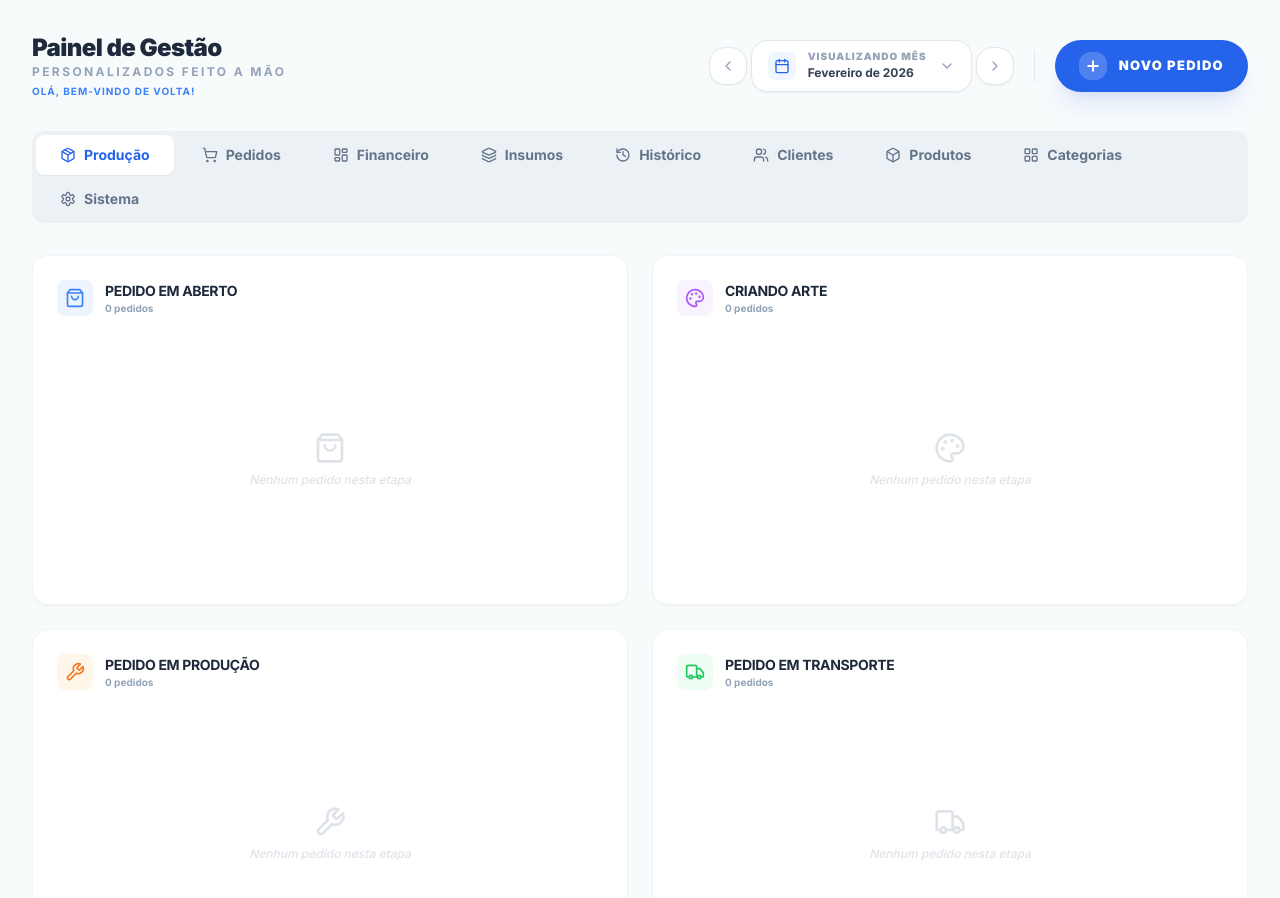
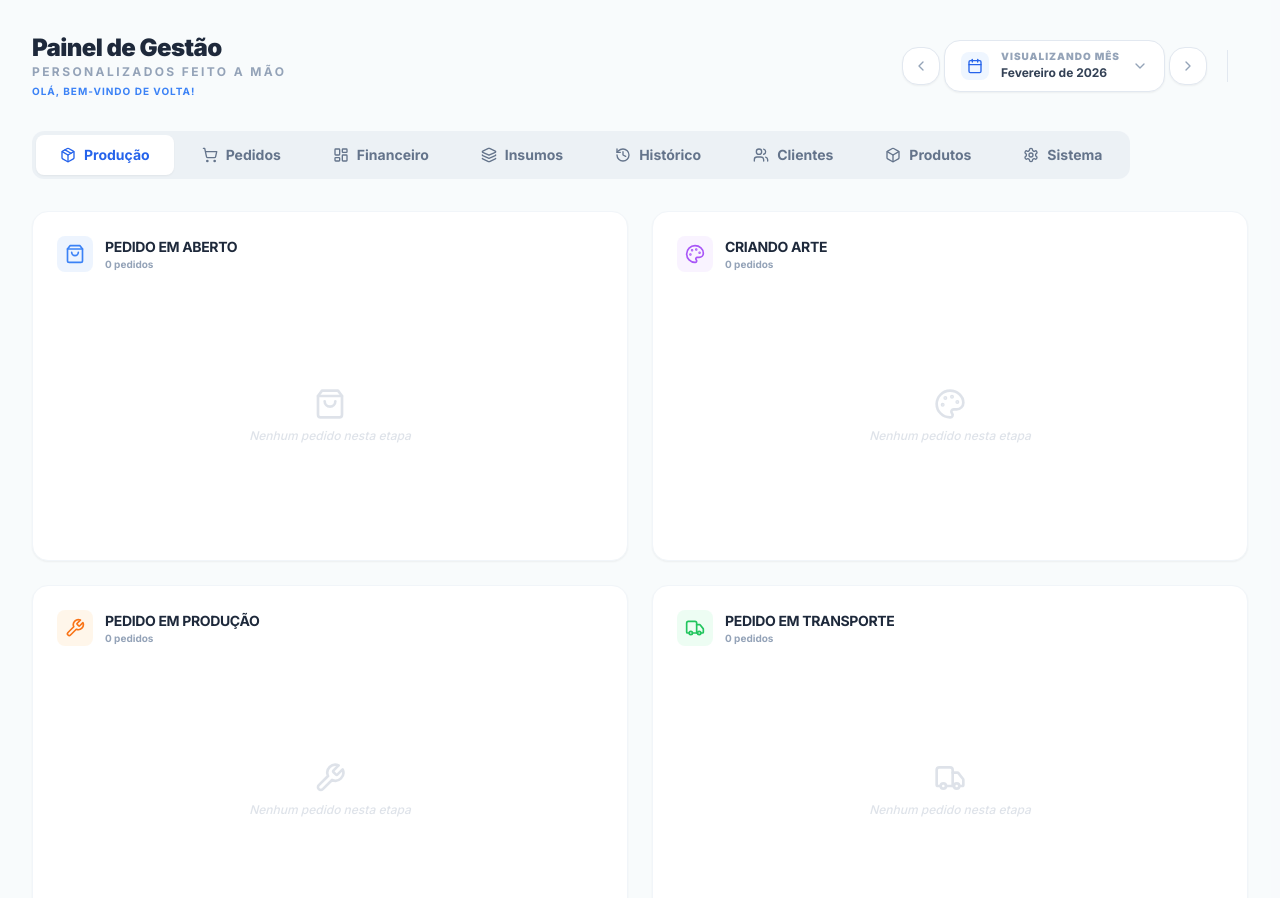
Before and after one commit to feitoamaoimpressos-prog/Personalizados, a React (Vite) app: page / in a window 1280 px wide. Shown: the top 898 px of the page. Built offline with nearby package versions, Linux system fonts and the light colour scheme.

Commit message:
feat: Remove categories grid and new order button
Removes the unused categories grid and the associated button from the header, simplifying the navigation and UI.

```diff
--- a/App.tsx
+++ b/App.tsx
@@ -9,7 +9,6 @@ import { BankAccounts } from './components/BankAccounts';
 import { ProductionGrid } from './components/ProductionGrid';
 import { CustomersGrid } from './components/CustomersGrid';
 import { ProductsGrid } from './components/ProductsGrid';
-import { CategoriesGrid } from './components/CategoriesGrid';
 import { OrdersGrid } from './components/OrdersGrid';
 import { HistoryGrid } from './components/HistoryGrid';
 import { SettingsGrid } from './components/SettingsGrid';
@@ -24,7 +23,7 @@ import { NewSupplyModal } from './components/NewSupplyModal';
 import { PdfPrintView } from './components/PdfPrintView';
 import { OrderDetailView } from './components/OrderDetailView';
 import { FinancialStats, BankAccount, ViewType, Product, Order, Expense, Customer, CompanySettings, Carrier, Supply } from './types';
-import { LayoutDashboard, Package, Users, Box, ShoppingCart, Settings, History, LayoutGrid, Layers } from 'lucide-react';
+import { LayoutDashboard, Package, Users, Box, ShoppingCart, Settings, History, Layers } from 'lucide-react';
 
 const INITIAL_ACCOUNTS: BankAccount[] = [
   { id: '1', name: 'Caixa Geral', type: 'Caixa', balance: 0.00 },
@@ -607,7 +606,6 @@ export default function App() {
     { id: 'historico', label: 'Histórico', icon: History },
     { id: 'clientes', label: 'Clientes', icon: Users },
     { id: 'produtos', label: 'Produtos', icon: Box },
-    { id: 'categorias', label: 'Categorias', icon: LayoutGrid },
     { id: 'configuracoes', label: 'Sistema', icon: Settings },
   ];
 
@@ -647,7 +645,6 @@ export default function App() {
               {activeView === 'historico' && <HistoryGrid orders={filteredOrdersForPeriod} onViewOrder={setViewingOrder} />}
               {activeView === 'clientes' && <CustomersGrid customers={customers} onNewCustomer={() => setIsNewCustomerModalOpen(true)} onEditCustomer={(c) => { setCustomerToEdit(c); setIsNewCustomerModalOpen(true); }} onDeleteCustomer={(id) => setCustomers(prev => prev.filter(c => c.id !== id))} />}
               {activeView === 'produtos' && <ProductsGrid products={products} onNewProduct={() => setIsNewProductModalOpen(true)} onEditProduct={(p) => { setProductToEdit(p); setIsNewProductModalOpen(true); }} onDeleteProduct={(id) => setProducts(prev => prev.filter(p => p.id !== id))} />}
-              {activeView === 'categorias' && <CategoriesGrid products={products} settings={companySettings} onSaveSettings={setCompanySettings} />}
               {activeView === 'configuracoes' && <SettingsGrid settings={companySettings} carriers={carriers} onSaveSettings={setCompanySettings} onSaveCarriers={setCarriers} onExport={handleExportData} onImport={handleImportData} onClearData={handleClearData} />}
             </div>
           </>
--- a/components/Header.tsx
+++ b/components/Header.tsx
@@ -1,6 +1,6 @@
 
 import React, { useState, useEffect } from 'react';
-import { Eye, EyeOff, Plus, CheckCircle2 } from 'lucide-react';
+import { Eye, EyeOff, CheckCircle2 } from 'lucide-react';
 import { DateRangePicker } from './DateRangePicker';
 
 interface HeaderProps {
@@ -21,7 +21,6 @@ export const Header: React.FC<HeaderProps> = ({
   onToggleHide,
   dateRange,
   onDateChange,
-  onNewOrder,
   title = 'Dashboard',
   subtitle = 'Gestão de Gráfica Rápida',
   greeting = 'Olá, Bem-vindo!',
@@ -83,16 +82,6 @@ export const Header: React.FC<HeaderProps> = ({
               </span>
             </button>
           )}
-
-          <button
-            onClick={onNewOrder}
-            className="flex items-center gap-3 px-6 py-3 bg-[#2563eb] text-white rounded-full shadow-xl shadow-blue-600/10 hover:bg-[#1d4ed8] hover:scale-[1.02] transition-all active:scale-95 group"
-          >
-            <div className="bg-white/20 p-1.5 rounded-xl group-hover:bg-white/30 transition-colors flex items-center justify-center">
-              <Plus className="w-4 h-4 text-white" strokeWidth={3} />
-            </div>
-            <span className="text-[13px] font-black uppercase tracking-widest">Novo Pedido</span>
-          </button>
         </div>
       </div>
     </div>
```
